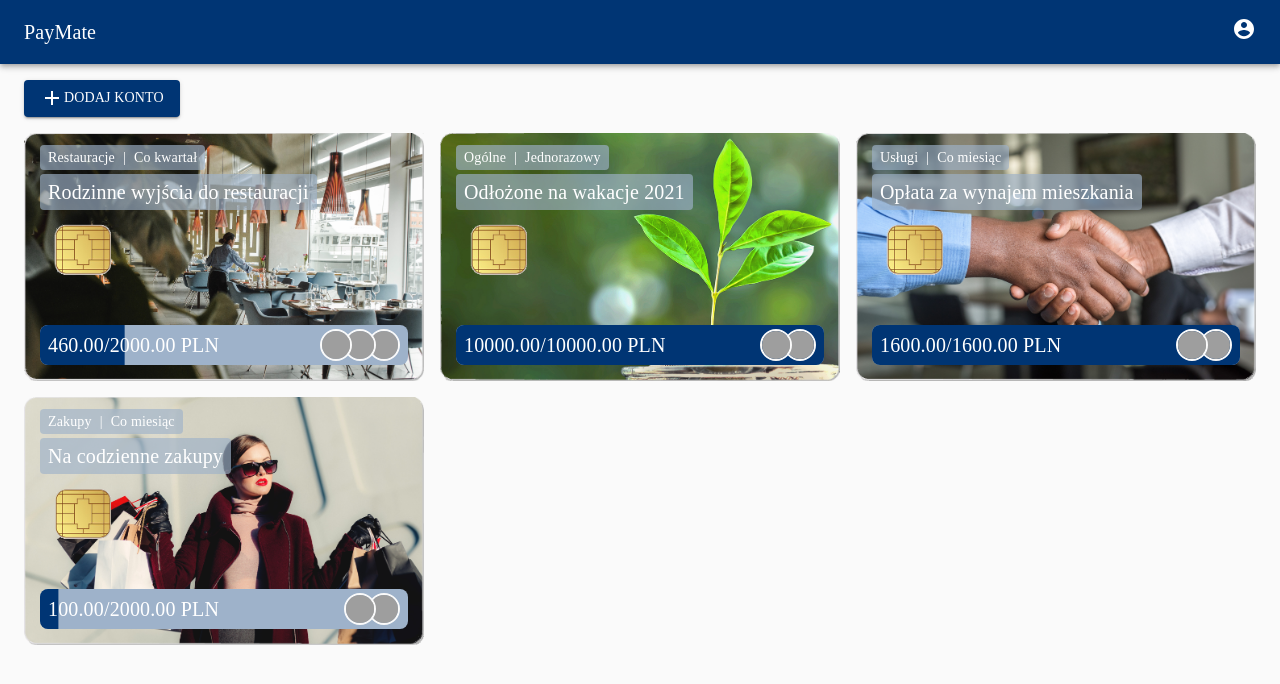
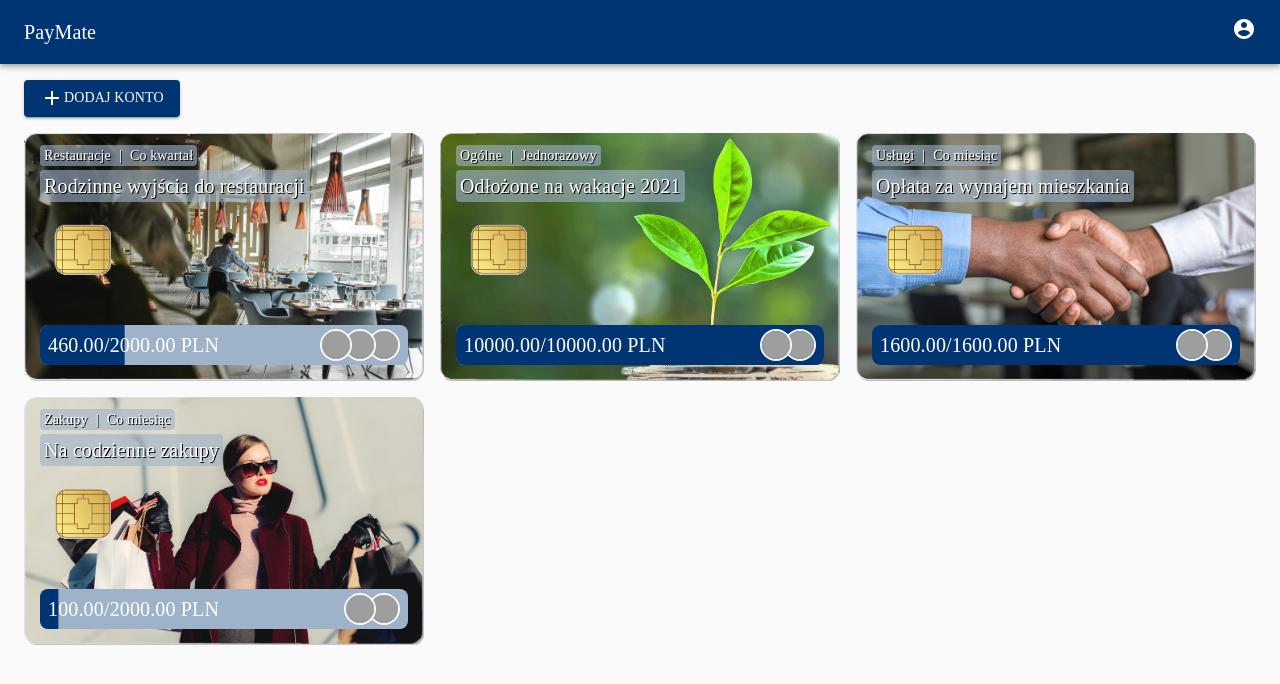
Before and after one commit to fringers/hack4lem_2021, a React (Create React App) app in the folder webapp/: page / in a window 1280 px wide. Shown: the top 684 px of the page. Built offline with nearby package versions, Linux system fonts and the light colour scheme; grey boxes are pictures that could not be loaded.

Commit message:
card styles update

```diff
--- a/webapp/src/components/account/AccountDetails/PaymentCard/index.js
+++ b/webapp/src/components/account/AccountDetails/PaymentCard/index.js
@@ -11,8 +11,9 @@ const useStyles = makeStyles(({ spacing }) => ({
     marginTop: spacing(2),
   },
   textBg: {
-    backgroundColor: "rgb(158, 178, 202, 0.56)",
-    padding: "2px 8px",
+    backgroundColor: "rgb(158, 178, 202, 0.6)",
+    textShadow: "1px 1px #000000",
+    padding: "0 4px",
     margin: "4px 0",
     color: "white",
     borderRadius: "4px",
--- a/webapp/src/components/cards/CardView.js
+++ b/webapp/src/components/cards/CardView.js
@@ -8,8 +8,9 @@ import { getCategoryCard } from "../../data/cards";
 
 const useStyles = makeStyles((theme) => ({
   textBg: {
-    backgroundColor: "rgb(158, 178, 202, 0.65)",
-    padding: "2px 8px",
+    backgroundColor: "rgb(158, 178, 202, 0.6)",
+    textShadow: "1px 1px #000000",
+    padding: "0 4px",
     margin: "4px 0",
     color: "white",
     borderRadius: "4px",
```
